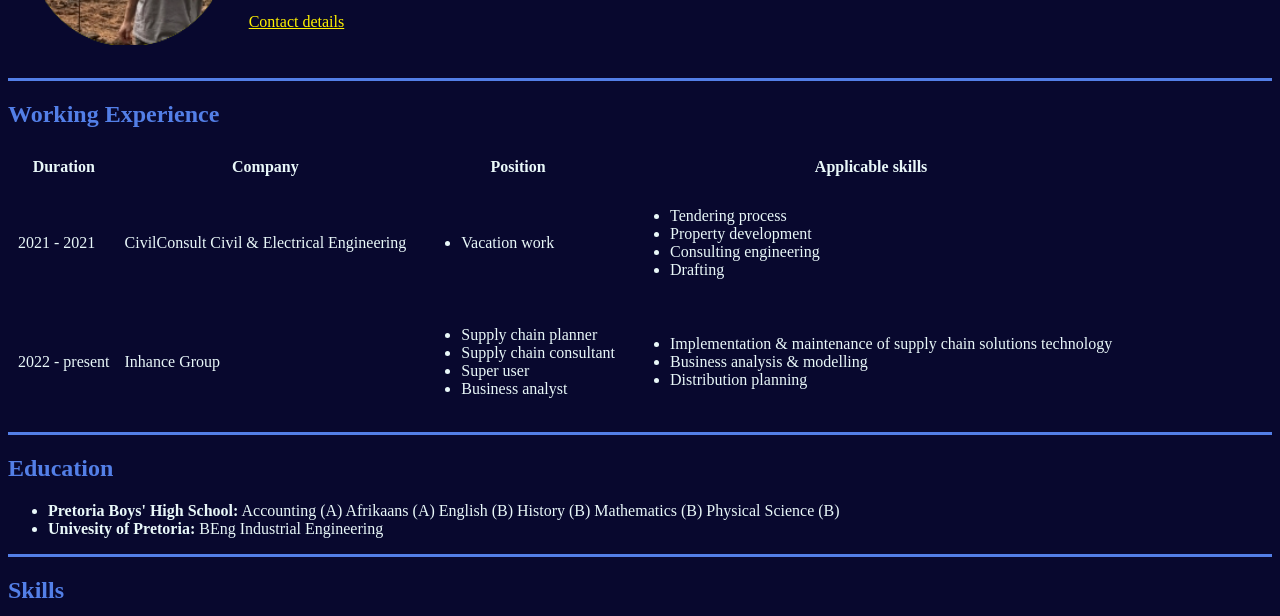
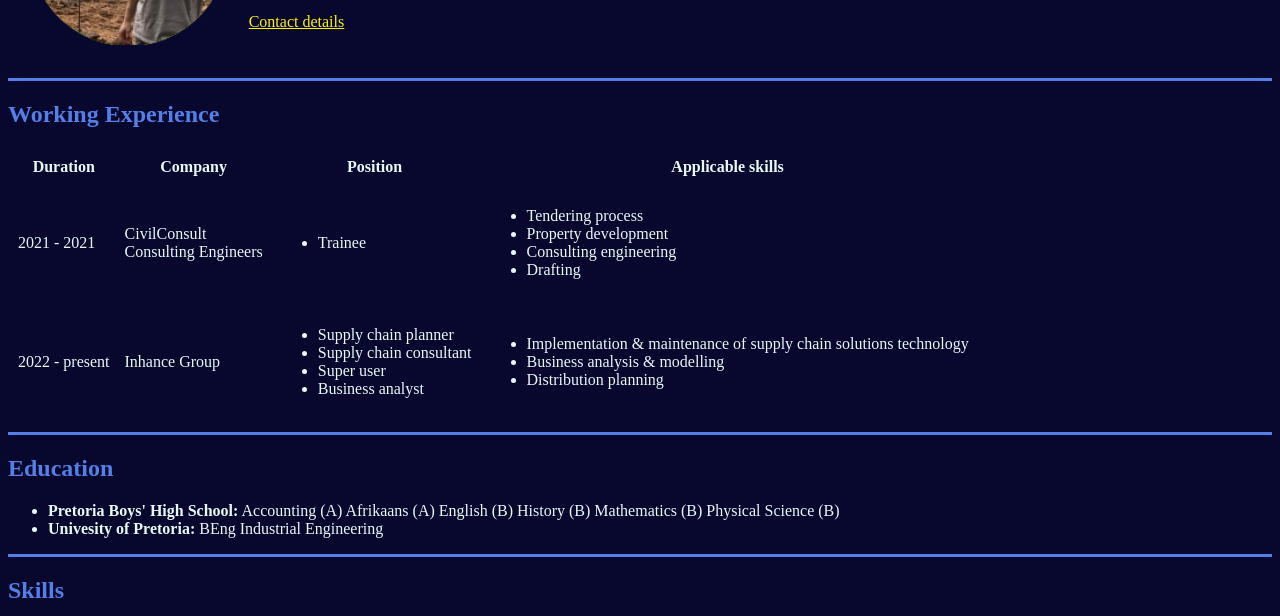
Before and after one commit to m4tsberglund/cv, a plain HTML site: page index.html in a window 1280 px wide. Shown: the part 184-800 px from the top of the page. Drawn offline with Linux system fonts and the light colour scheme.

Commit message:
Changes to working exp

```diff
--- a/index.html
+++ b/index.html
@@ -35,10 +35,10 @@
         <tbody>
             <tr align="left">
                 <td>2021 - 2021</td>
-                <td>CivilConsult Civil & Electrical Engineering</td>
+                <td>CivilConsult<br>Consulting Engineers</td>
                 <td>
                   <ul>
-                    <li>Vacation work</li>
+                    <li>Trainee</li>
                   </ul>
                 </td>
                 <td>
```
